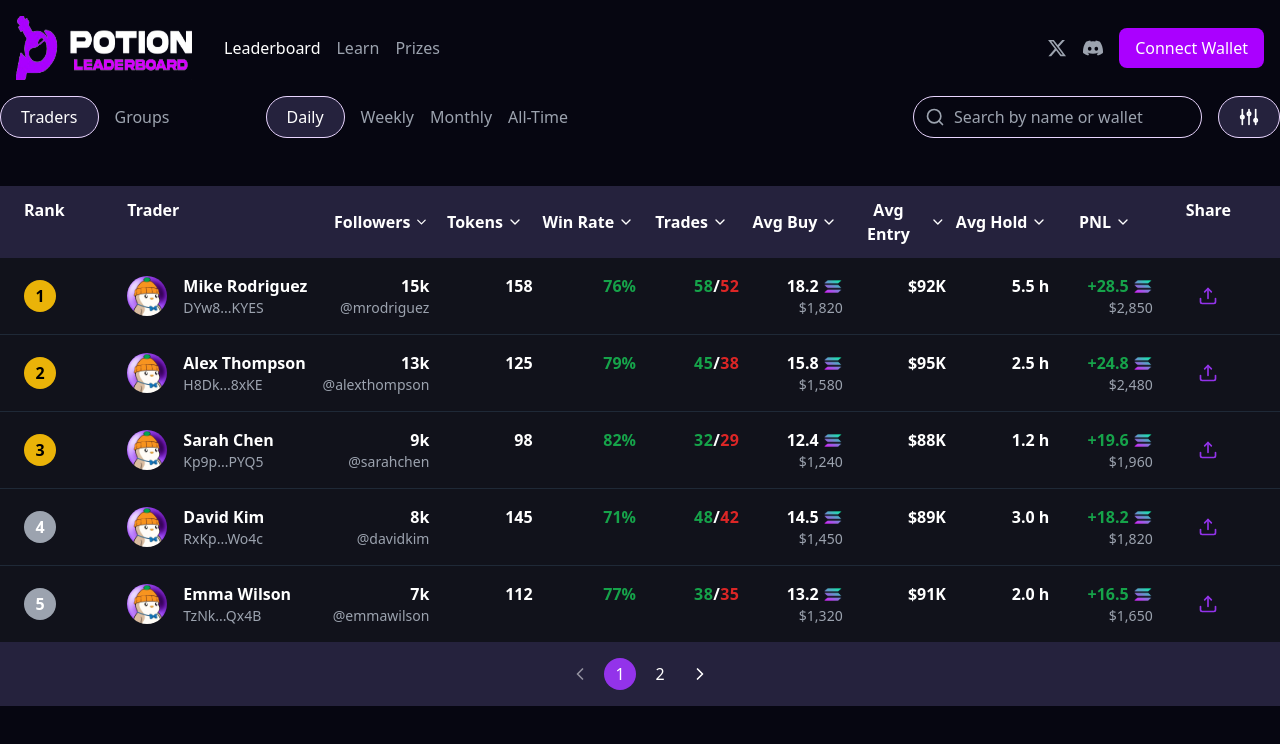
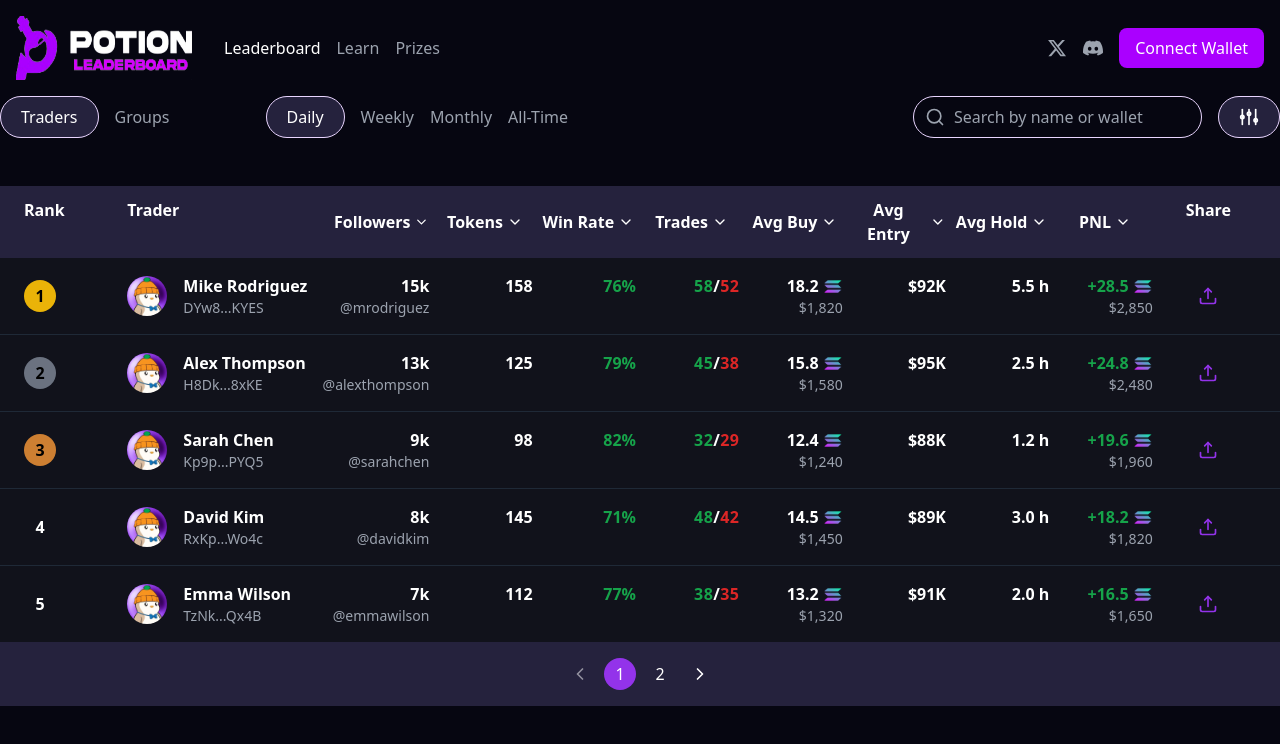
Before and after one commit to deiv-hash/potion-leaderboard, a Next.js app: page / in a window 1280 px wide. Shown: the top 744 px of the page. Built offline with nearby package versions, Linux system fonts and the light colour scheme.

Commit message:
Refine Leaderboard trader rank styling with custom medal colors

```diff
--- a/app/components/Leaderboard.tsx
+++ b/app/components/Leaderboard.tsx
@@ -145,10 +145,14 @@ export function Leaderboard({
             {viewType === "traders" && (
               <div className="items-center gap-2 hidden sm:flex">
                 <div
-                  className={`flex items-center justify-center font-bold ${
-                    trader.rank <= 3
-                      ? "bg-yellow-500 text-black w-8 h-8 rounded-full"
-                      : "bg-gray-400 w-8 h-8 rounded-full text-white"
+                  className={`flex items-center text-black justify-center font-bold w-8 h-8 rounded-full ${
+                    trader.rank === 1
+                      ? "bg-yellow-500 "
+                      : trader.rank === 2
+                      ? "bg-gray-500 "
+                      : trader.rank === 3
+                      ? "bg-[#CD7F32] "
+                      : "rounded-none text-white"
                   }`}
                 >
                   {trader.rank}
```
